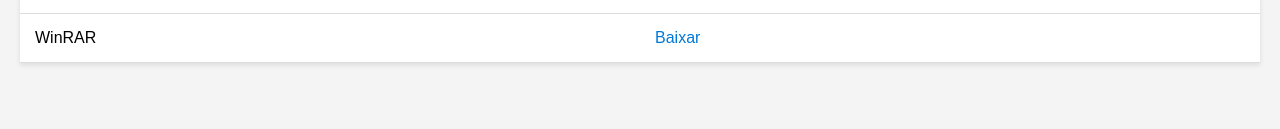
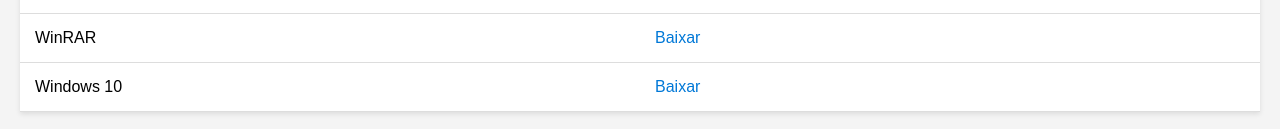
Before and after one commit to NyckolasBotero/Install-Links, a plain HTML site: page index.html in a window 1280 px wide. Shown: the part 1718-1847 px from the top of the page. Before the commit the page ends 1801 px from the top, so only its background shows below. Drawn offline with Linux system fonts and the light colour scheme.

Commit message:
Update index.html

```diff
--- a/index.html
+++ b/index.html
@@ -203,6 +203,10 @@
                 <td>WinRAR</td>
                 <td><a href="https://www.win-rar.com/fileadmin/winrar-versions/winrar-x64-611.exe" target="_blank">Baixar</a></td>
             </tr>
+            <tr>
+                <td>Windows 10</td>
+                <td><a href="https://go.microsoft.com/fwlink/?LinkId=2265055">Baixar</a></td>
+            </tr>
         </tbody>
     </table>
 </body>
```
